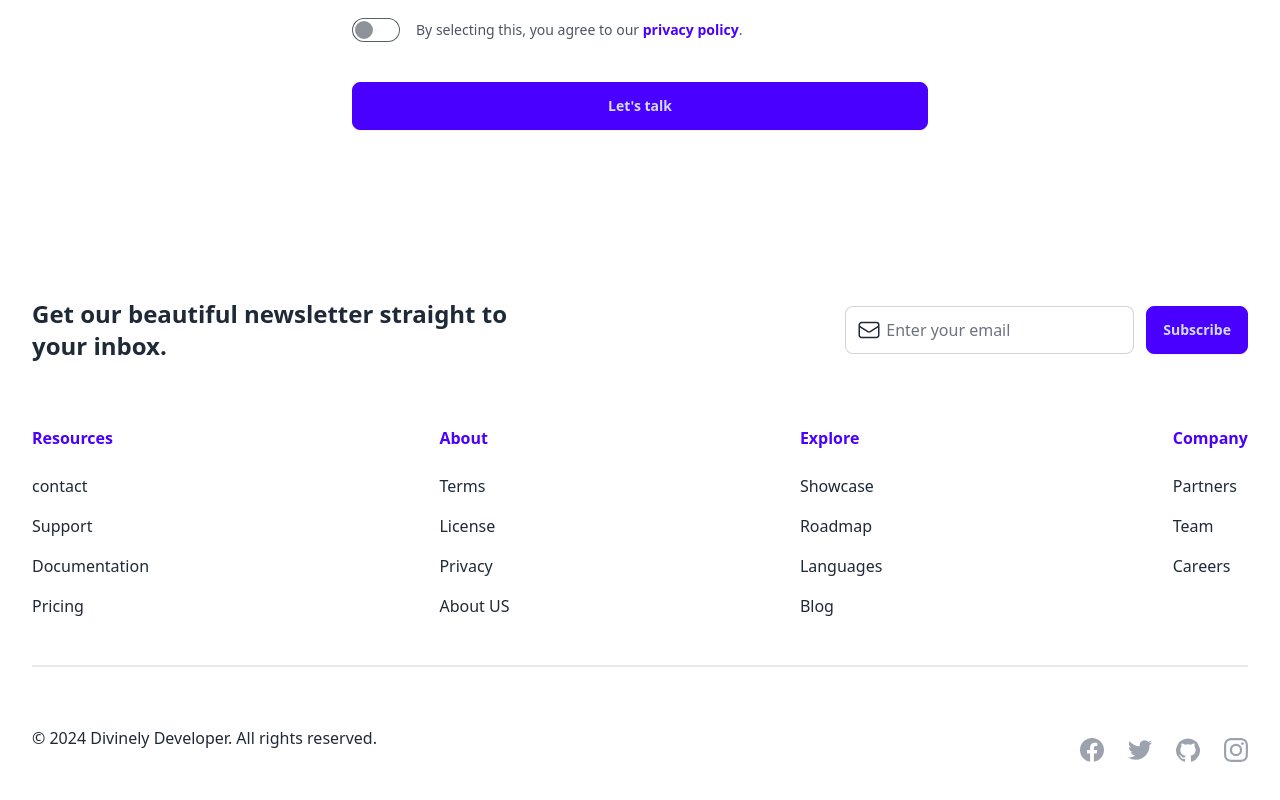
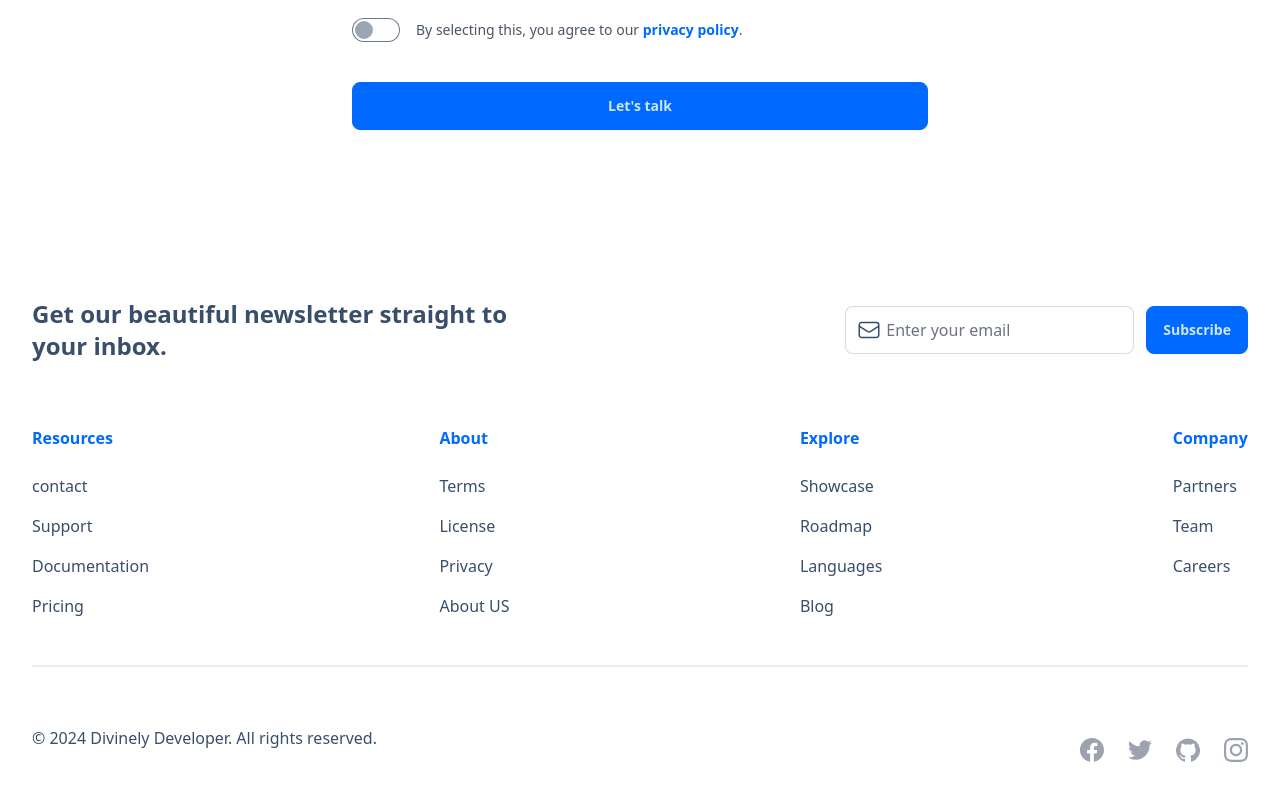
Before and after one commit to imankitkalirawana/devocode-new, a React (Vite) app: page / in a window 1280 px wide. Shown: the part 4097-4897 px from the top of the page. Built offline with nearby package versions, Linux system fonts and the light colour scheme.

Commit message:
added dynamic themes

```diff
--- a/index.html
+++ b/index.html
@@ -9,15 +9,40 @@
   <body>
     <div id="root"></div>
     <script type="module" src="/src/main.tsx"></script>
-    <script>
+    <!-- <script>
       // Get the theme value from local storage
       const storedTheme = localStorage.getItem("theme");
+      const date = new Date();
+      const month = 12;
 
-      // Set the data-theme attribute based on the stored value
-      document.documentElement.setAttribute(
-        "data-theme",
-        storedTheme || "default"
-      );
-    </script>
+      // switch (date.getMonth()) {
+      switch (month) {
+        case 0:
+        case 11:
+          document.documentElement.setAttribute(
+            "data-theme",
+            storedTheme || "winter"
+          );
+          break;
+        case 1:
+          document.documentElement.setAttribute(
+            "data-theme",
+            storedTheme || "valentine"
+          );
+          break;
+        case 9:
+          document.documentElement.setAttribute(
+            "data-theme",
+            storedTheme || "halloween"
+          );
+          break;
+
+        default:
+          document.documentElement.setAttribute(
+            "data-theme",
+            storedTheme || "default"
+          );
+      }
+    </script> -->
   </body>
 </html>
--- a/src/component/Navbar.tsx
+++ b/src/component/Navbar.tsx
@@ -1,11 +1,12 @@
 import { Link } from "react-router-dom";
 import { isLoggedIn } from "../utils/isLogged";
 import { useLocation } from "react-router-dom";
-import { useState } from "react";
+import { useEffect, useState } from "react";
 import Sad from "./svg/Sad";
 import Marketing from "../pages/Landingpage/Marketing";
 
 const themes = [
+  "default",
   "light",
   "dark",
   "cupcake",
@@ -50,9 +51,44 @@ const Navbar = () => {
     const root = window.document.documentElement;
     const isDark = theme !== "light";
     root.classList.remove(isDark ? "light" : "dark");
-    root.classList.add(theme);
-    localStorage.setItem("theme", theme);
+    if (theme === "default") {
+      localStorage.removeItem("theme");
+      dynamicTheme();
+    } else {
+      localStorage.setItem("theme", theme);
+      document.documentElement.setAttribute("data-theme", theme);
+    }
   };
+
+  console.log(loggedIn);
+
+  const dynamicTheme = () => {
+    const date = new Date();
+    const hours = date.getHours();
+    const month = date.getMonth();
+    // const hours = 14;
+    // const month = 0;
+
+    const sunset = hours >= 17 && hours <= 20;
+    const dim = (hours >= 20 && hours <= 23) || (hours >= 0 && hours < 6);
+    const theme = localStorage.getItem("theme");
+
+    if (sunset) {
+      document.documentElement.setAttribute("data-theme", theme || "sunset");
+    } else if (dim) {
+      document.documentElement.setAttribute("data-theme", theme || "dim");
+    } else if (month === 1) {
+      document.documentElement.setAttribute("data-theme", theme || "valentine");
+    } else if (month === 10) {
+      document.documentElement.setAttribute("data-theme", theme || "halloween");
+    } else if (month >= 11 || month < 1) {
+      document.documentElement.setAttribute("data-theme", theme || "winter");
+    }
+  };
+
+  useEffect(() => {
+    dynamicTheme();
+  }, [dynamicTheme]);
 
   const handleLogout = () => {
     setIsLoggingOut(true);
@@ -146,7 +182,9 @@ const Navbar = () => {
                             className="theme-controller btn btn-sm btn-block btn-ghost justify-start"
                             value={theme}
                             aria-label={
-                              theme.charAt(0).toUpperCase() + theme.slice(1)
+                              theme != "default"
+                                ? theme.charAt(0).toUpperCase() + theme.slice(1)
+                                : "Dynamic"
                             }
                             onChange={() => handleThemeChange(theme)}
                           />
@@ -220,7 +258,11 @@ const Navbar = () => {
                     name="theme-dropdown"
                     className={`theme-controller btn btn-sm btn-block justify-start btn-ghost`}
                     value={theme}
-                    aria-label={theme.charAt(0).toUpperCase() + theme.slice(1)}
+                    aria-label={
+                      theme != "default"
+                        ? theme.charAt(0).toUpperCase() + theme.slice(1)
+                        : "Dynamic"
+                    }
                     onChange={() => handleThemeChange(theme)}
                   />
                 </li>
--- a/src/pages/Auth/Login.tsx
+++ b/src/pages/Auth/Login.tsx
@@ -30,7 +30,7 @@ export default function SignInPage() {
         localStorage.setItem("token", data.token);
         localStorage.setItem("userData", JSON.stringify(data));
         localStorage.setItem("userId", data.userId);
-        window.location.href = "/";
+        window.location.href = "/dashboard";
       }
     } catch (error) {
       console.log(error);
--- a/src/pages/Landingpage/Footer.tsx
+++ b/src/pages/Landingpage/Footer.tsx
@@ -3,19 +3,19 @@ const footerNavs = [
     label: "Resources",
     items: [
       {
-        href: "javascript:void()",
+        href: "#",
         name: "contact",
       },
       {
-        href: "javascript:void()",
+        href: "#",
         name: "Support",
       },
       {
-        href: "javascript:void()",
+        href: "#",
         name: "Documentation",
       },
       {
-        href: "javascript:void()",
+        href: "#",
         name: "Pricing",
       },
     ],
@@ -24,19 +24,19 @@ const footerNavs = [
     label: "About",
     items: [
       {
-        href: "javascript:void()",
+        href: "#",
         name: "Terms",
       },
       {
-        href: "javascript:void()",
+        href: "#",
         name: "License",
       },
       {
-        href: "javascript:void()",
+        href: "#",
         name: "Privacy",
       },
       {
-        href: "javascript:void()",
+        href: "#",
         name: "About US",
       },
     ],
@@ -45,19 +45,19 @@ const footerNavs = [
     label: "Explore",
     items: [
       {
-        href: "javascript:void()",
+        href: "#",
         name: "Showcase",
       },
       {
-        href: "javascript:void()",
+        href: "#",
         name: "Roadmap",
       },
       {
-        href: "javascript:void()",
+        href: "#",
         name: "Languages",
       },
       {
-        href: "javascript:void()",
+        href: "#",
         name: "Blog",
       },
     ],
@@ -66,15 +66,15 @@ const footerNavs = [
     label: "Company",
     items: [
       {
-        href: "javascript:void()",
+        href: "#",
         name: "Partners",
       },
       {
-        href: "javascript:void()",
+        href: "#",
         name: "Team",
       },
       {
-        href: "javascript:void()",
+        href: "#",
         name: "Careers",
       },
     ],
@@ -141,13 +141,13 @@ const Footer = () => {
         <div className="items-center justify-between sm:flex mb-10">
           <p>© 2024 Divinely Developer. All rights reserved.</p>
           <div className="flex items-center gap-x-6 text-gray-400 mt-6">
-            <a href="javascript:void()">
+            <a href="#">
               <svg
                 className="w-6 h-6 hover:text-gray-500 duration-150"
                 fill="none"
                 viewBox="0 0 48 48"
               >
-                <g clip-path="url(#a)">
+                <g clipPath="url(#a)">
                   <path
                     fill="currentColor"
                     d="M48 24C48 10.745 37.255 0 24 0S0 10.745 0 24c0 11.979 8.776 21.908 20.25 23.708v-16.77h-6.094V24h6.094v-5.288c0-6.014 3.583-9.337 9.065-9.337 2.625 0 5.372.469 5.372.469v5.906h-3.026c-2.981 0-3.911 1.85-3.911 3.75V24h6.656l-1.064 6.938H27.75v16.77C39.224 45.908 48 35.978 48 24z"
@@ -160,13 +160,13 @@ const Footer = () => {
                 </defs>
               </svg>
             </a>
-            <a href="javascript:void()">
+            <a href="#">
               <svg
                 className="w-6 h-6 hover:text-gray-500 duration-150"
                 fill="none"
                 viewBox="0 0 48 48"
               >
-                <g clip-path="url(#clip0_17_80)">
+                <g clipPath="url(#clip0_17_80)">
                   <path
                     fill="currentColor"
                     d="M15.1 43.5c18.11 0 28.017-15.006 28.017-28.016 0-.422-.01-.853-.029-1.275A19.998 19.998 0 0048 9.11c-1.795.798-3.7 1.32-5.652 1.546a9.9 9.9 0 004.33-5.445 19.794 19.794 0 01-6.251 2.39 9.86 9.86 0 00-16.788 8.979A27.97 27.97 0 013.346 6.299 9.859 9.859 0 006.393 19.44a9.86 9.86 0 01-4.462-1.228v.122a9.844 9.844 0 007.901 9.656 9.788 9.788 0 01-4.442.169 9.867 9.867 0 009.195 6.843A19.75 19.75 0 010 39.078 27.937 27.937 0 0015.1 43.5z"
@@ -179,17 +179,17 @@ const Footer = () => {
                 </defs>
               </svg>
             </a>
-            <a href="javascript:void()">
+            <a href="#">
               <svg
                 className="w-6 h-6 hover:text-gray-500 duration-150"
                 fill="none"
                 viewBox="0 0 48 48"
               >
-                <g fill="currentColor" clip-path="url(#clip0_910_44)">
+                <g fill="currentColor" clipPath="url(#clip0_910_44)">
                   <path
-                    fill-rule="evenodd"
+                    fillRule="evenodd"
                     d="M24 1A24.086 24.086 0 008.454 6.693 23.834 23.834 0 00.319 21.044a23.754 23.754 0 003.153 16.172 23.98 23.98 0 0012.938 10.29c1.192.221 1.641-.518 1.641-1.146 0-.628-.024-2.45-.032-4.442-6.676 1.443-8.087-2.817-8.087-2.817-1.089-2.766-2.663-3.493-2.663-3.493-2.178-1.478.163-1.45.163-1.45 2.413.17 3.68 2.461 3.68 2.461 2.138 3.648 5.616 2.593 6.983 1.976.215-1.545.838-2.596 1.526-3.193-5.333-.6-10.937-2.647-10.937-11.791a9.213 9.213 0 012.472-6.406c-.246-.6-1.069-3.026.234-6.322 0 0 2.015-.64 6.602 2.446a22.904 22.904 0 0112.017 0c4.583-3.086 6.594-2.446 6.594-2.446 1.307 3.288.484 5.714.238 6.322a9.194 9.194 0 012.476 6.414c0 9.163-5.615 11.183-10.957 11.772.859.742 1.626 2.193 1.626 4.421 0 3.193-.028 5.762-.028 6.548 0 .636.433 1.38 1.65 1.146a23.98 23.98 0 0012.938-10.291 23.754 23.754 0 003.151-16.175A23.834 23.834 0 0039.56 6.69 24.086 24.086 0 0024.009 1H24z"
-                    clip-rule="evenodd"
+                    clipRule="evenodd"
                   />
                   <path d="M9.089 35.264c-.052.119-.243.154-.398.071-.155-.083-.27-.237-.214-.36.056-.122.242-.154.397-.07.155.082.274.24.215.359zM10.063 36.343a.4.4 0 01-.493-.11c-.155-.167-.187-.396-.068-.499.12-.102.334-.055.489.11.155.167.19.396.072.499zM11.008 37.714c-.147.103-.397 0-.536-.206a.395.395 0 010-.569c.147-.098.397 0 .537.202.139.202.143.47 0 .573zM12.292 39.042c-.131.146-.397.106-.616-.091-.219-.198-.27-.467-.139-.609.131-.142.397-.102.624.091.226.194.27.466.131.609zM14.092 39.816c-.06.186-.33.269-.6.19-.27-.08-.449-.3-.397-.49.051-.19.326-.277.6-.19.274.087.449.297.397.49zM16.056 39.95c0 .194-.223.36-.509.364-.286.004-.52-.154-.52-.348 0-.193.222-.36.508-.363.286-.004.52.15.52.347zM17.884 39.646c.036.194-.163.395-.45.443-.285.047-.536-.067-.572-.257-.035-.19.171-.395.45-.447.278-.05.536.068.572.261z" />
                 </g>
@@ -200,13 +200,13 @@ const Footer = () => {
                 </defs>
               </svg>
             </a>
-            <a href="javascript:void()">
+            <a href="#">
               <svg
                 className="w-6 h-6 hover:text-gray-500 duration-150"
                 fill="currentColor"
                 viewBox="0 0 48 48"
               >
-                <g clip-path="url(#clip0_17_63)">
+                <g clipPath="url(#clip0_17_63)">
                   <path d="M24 4.322c6.413 0 7.172.028 9.694.14 2.343.104 3.61.497 4.453.825 1.116.432 1.922.957 2.756 1.791.844.844 1.36 1.64 1.79 2.756.329.844.723 2.12.826 4.454.112 2.53.14 3.29.14 9.693 0 6.413-.028 7.172-.14 9.694-.103 2.344-.497 3.61-.825 4.453-.431 1.116-.957 1.922-1.79 2.756-.845.844-1.642 1.36-2.757 1.791-.844.328-2.119.722-4.453.825-2.532.112-3.29.14-9.694.14-6.413 0-7.172-.028-9.694-.14-2.343-.103-3.61-.497-4.453-.825-1.115-.431-1.922-.956-2.756-1.79-.844-.844-1.36-1.641-1.79-2.757-.329-.844-.723-2.119-.826-4.453-.112-2.531-.14-3.29-.14-9.694 0-6.412.028-7.172.14-9.694.103-2.343.497-3.609.825-4.453.431-1.115.957-1.921 1.79-2.756.845-.844 1.642-1.36 2.757-1.79.844-.329 2.119-.722 4.453-.825 2.522-.113 3.281-.141 9.694-.141zM24 0c-6.516 0-7.331.028-9.89.14-2.55.113-4.304.526-5.822 1.116-1.585.619-2.926 1.435-4.257 2.775-1.34 1.332-2.156 2.672-2.775 4.247C.666 9.806.253 11.55.141 14.1.028 16.669 0 17.484 0 24s.028 7.331.14 9.89c.113 2.55.526 4.304 1.116 5.822.619 1.585 1.435 2.925 2.775 4.257a11.732 11.732 0 004.247 2.765c1.528.591 3.272 1.003 5.822 1.116 2.56.112 3.375.14 9.89.14 6.516 0 7.332-.028 9.891-.14 2.55-.113 4.303-.525 5.822-1.116a11.732 11.732 0 004.247-2.765 11.732 11.732 0 002.766-4.247c.59-1.528 1.003-3.272 1.115-5.822.113-2.56.14-3.375.14-9.89 0-6.516-.027-7.332-.14-9.891-.112-2.55-.525-4.303-1.115-5.822-.591-1.594-1.407-2.935-2.747-4.266a11.732 11.732 0 00-4.247-2.765C38.194.675 36.45.262 33.9.15 31.331.028 30.516 0 24 0z" />
                   <path d="M24 11.672c-6.806 0-12.328 5.522-12.328 12.328 0 6.806 5.522 12.328 12.328 12.328 6.806 0 12.328-5.522 12.328-12.328 0-6.806-5.522-12.328-12.328-12.328zm0 20.325a7.998 7.998 0 010-15.994 7.998 7.998 0 010 15.994zM39.694 11.184a2.879 2.879 0 11-2.878-2.878 2.885 2.885 0 012.878 2.878z" />
                 </g>
--- a/src/utils/config.ts
+++ b/src/utils/config.ts
@@ -1,7 +1,7 @@
 // config.js
 // const API_BASE_URL = "https://devocode.divinelydeveloper.cloud";
-// const API_BASE_URL = "http://localhost:3000";
-const API_BASE_URL = "https://devocode-backend.onrender.com";
+const API_BASE_URL = "http://localhost:5300";
+// const API_BASE_URL = "https://devocode-backend.onrender.com";
 // const API_BASE_URL = "https://devocode-backend-production.up.railway.app";
 
 export default API_BASE_URL;
```
